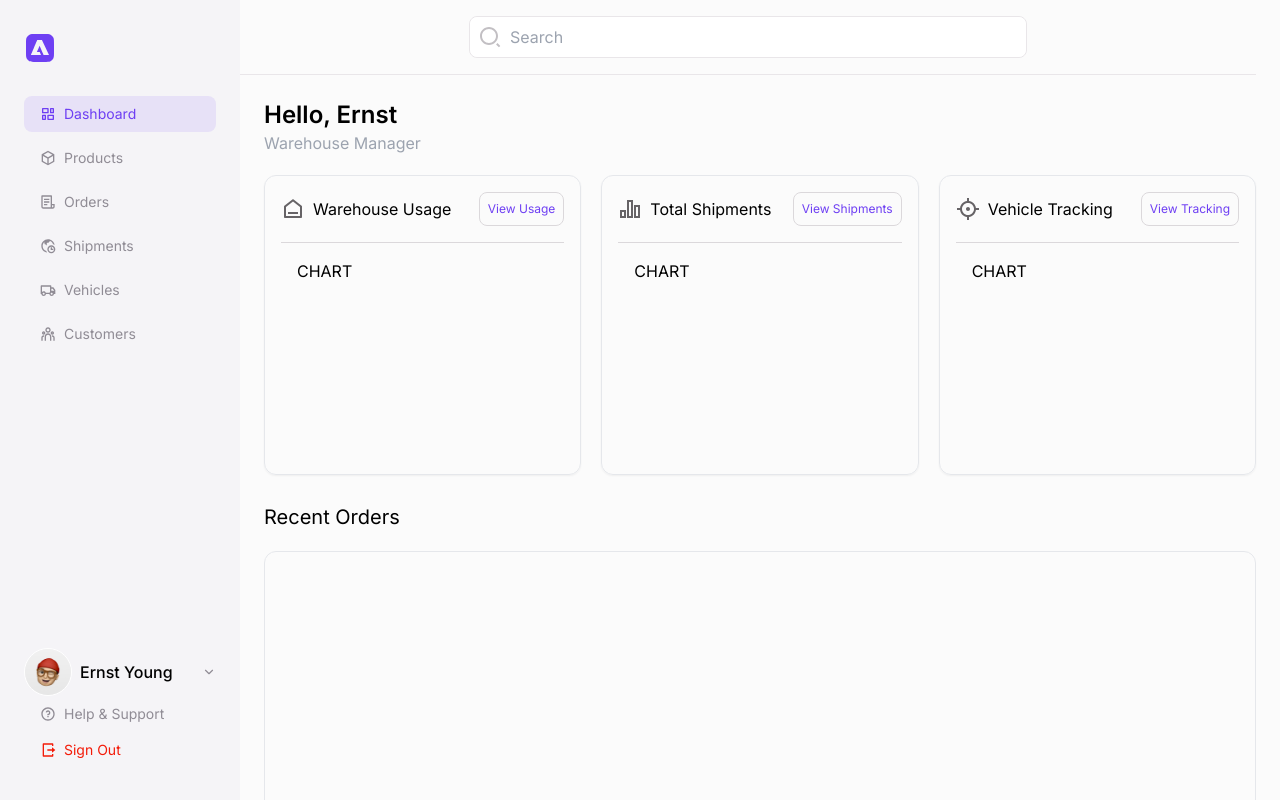
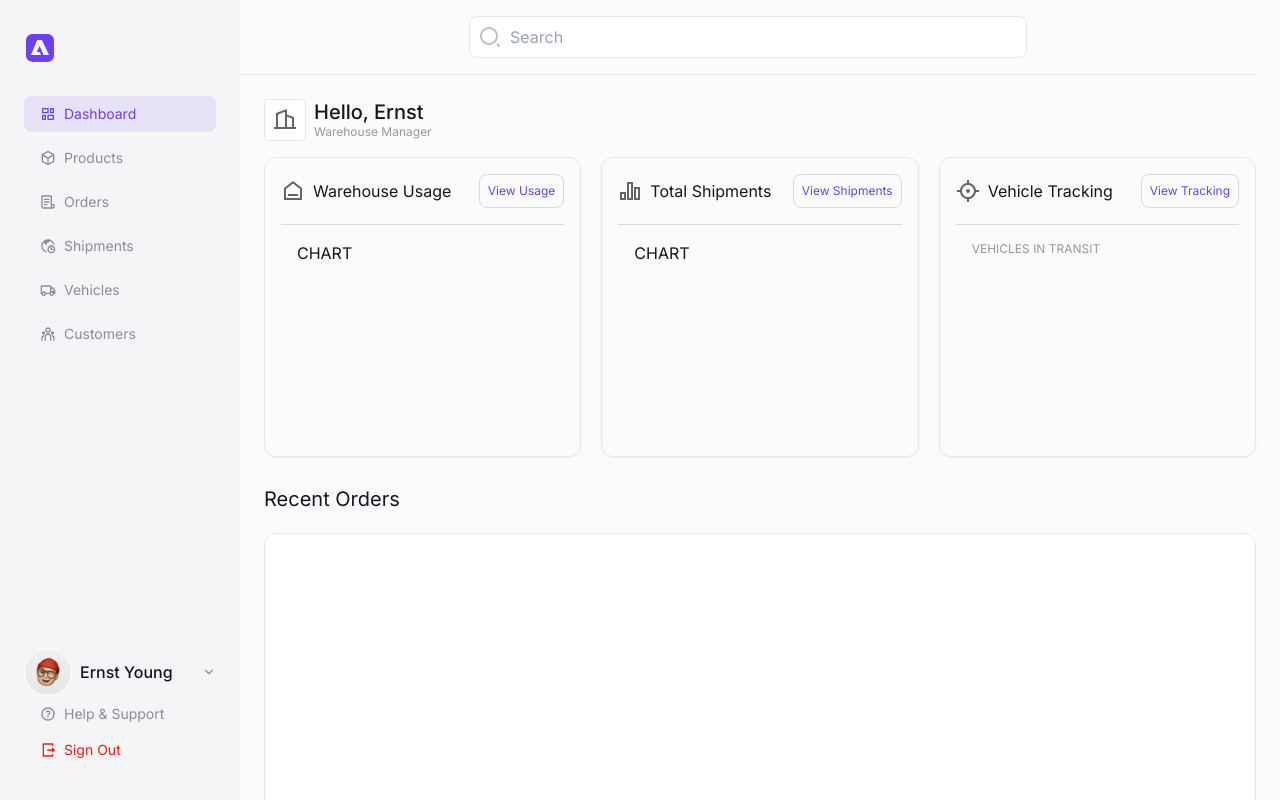
Before and after one commit to nurulid/warehouse-management, a Next.js app: page /dashboard in a window 1280 px wide. Built offline with nearby package versions, Linux system fonts and the light colour scheme.

Commit message:
feat: improve dashboard heading

```diff
--- a/app/(dashboard)/dashboard/page.tsx
+++ b/app/(dashboard)/dashboard/page.tsx
@@ -1,6 +1,7 @@
 import React from "react";
 import { Search } from "./components/Search";
 import { Card } from "./components/Card";
+import Image from "next/image";
 
 export default function Page() {
   return (
@@ -10,9 +11,14 @@ export default function Page() {
       </div>
       <div className="h-[calc(100vh-65px)] overflow-scroll">
         <div className="p-6">
-          <div className="mb-5">
-            <h2 className="text-2xl font-semibold">Hello, Ernst</h2>
-            <p className="text-gray-400">Warehouse Manager</p>
+          <div className="mb-4 inline-flex gap-2 items-center">
+            <figure className="bg-white border border-secondary-200 rounded p-2">
+              <Image src="/icons/building-2-line.svg" height={24} width={24} alt="icon"/>
+            </figure>
+            <div>
+              <h2 className="text-xl font-[500] leading-6">Hello, Ernst</h2>
+              <p className="text-ink-100 text-xs">Warehouse Manager</p>
+            </div>
           </div>
           <div className="grid grid-cols-3 gap-5 h-full">
             <Card
@@ -38,16 +44,16 @@ export default function Page() {
             <Card
               title="Vehicle Tracking"
               icon="/icons/focus-3-line.svg"
-              pageUrl="/products"
+              pageUrl="/vehicles"
               pageTitle="View Tracking"
             >
               <div>
-                CHART
+                <h3 className="uppercase text-ink-100 text-xs">Vehicles in transit</h3>
               </div>
             </Card>
             <div className="col-span-3">
               <h3 className="mt-2 mb-5 text-xl">Recent Orders</h3>
-              <div className="border rounded-xl p-5 h-[700px] overflow-scroll"></div>
+              <div className="bg-white border rounded-xl p-5 h-[700px] overflow-scroll"></div>
             </div>
           </div>
         </div>
--- a/app/globals.css
+++ b/app/globals.css
@@ -4,7 +4,7 @@
 
 @layer base {
   body {
-    @apply text-base;
+    @apply text-base text-ink-300;
   }
 }
 
```
